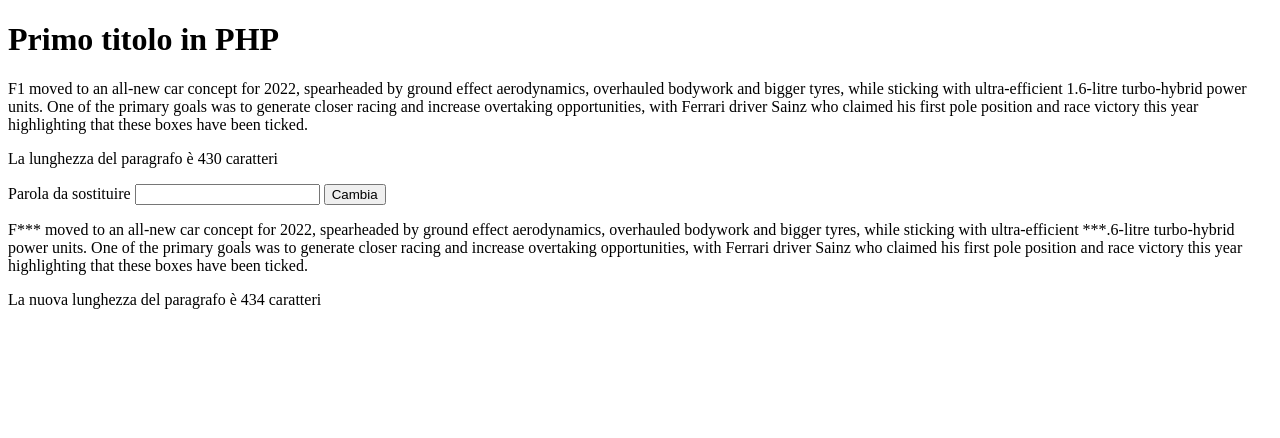
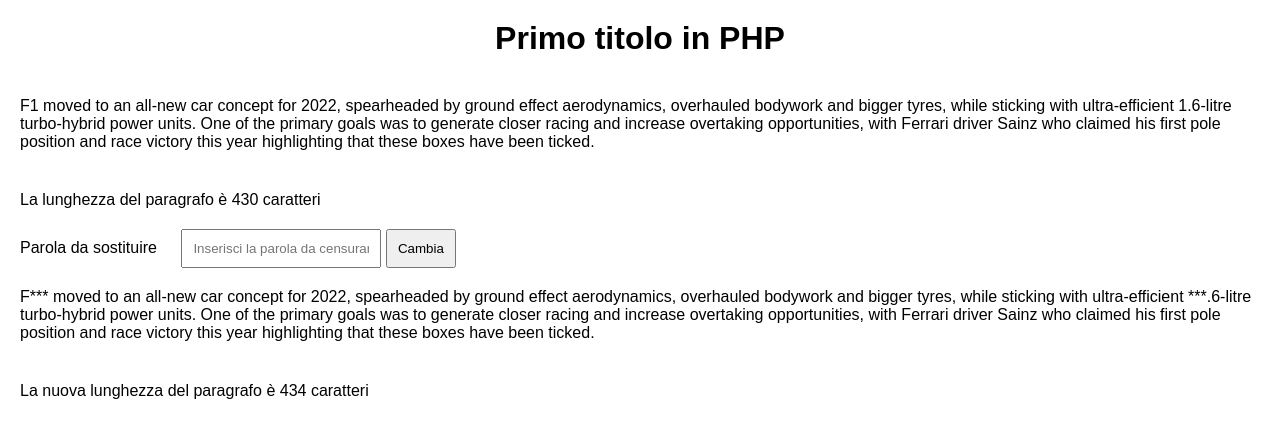
Before and after one commit to Paolo-dev-it/php-badwords, a PHP site: page /?cambiaParola=1 in a window 1280 px wide. Shown: the top 438 px of the page. Run offline with PHP 8.4, Linux system fonts and the light colour scheme.

Commit message:
Added file css. Project completed!

```diff
--- a/index.php
+++ b/index.php
@@ -15,6 +15,7 @@
     <meta http-equiv="X-UA-Compatible" content="IE=edge">
     <meta name="viewport" content="width=device-width, initial-scale=1.0">
     <title><?php echo $titoloPagina ?></title>
+    <link rel="stylesheet" href="style.css">
 </head>
 <body>
     <h1><?php echo $titolo ?></h1>
@@ -26,7 +27,7 @@
     <form action="" method="GET">
 
         <label for="">Parola da sostituire</label>
-        <input type="text" name='cambiaParola'>
+        <input type="text" name='cambiaParola' placeholder="Inserisci la parola da censurare">
         <button>Cambia</button>
 
         <p> <?php echo str_replace($_GET['cambiaParola'], '***', $paragrafo) ?></p>
--- /dev/null
+++ b/style.css
@@ -0,0 +1,31 @@
+* {
+  margin: 0;
+  padding: 0;
+  box-sizing: border-box;
+}
+
+body {
+  font-family: sans-serif;
+}
+
+h1 {
+  text-align: center;
+  padding: 20px;
+}
+
+p {
+  padding: 20px;
+}
+
+label {
+  padding: 20px;
+}
+
+input {
+  width: 200px;
+  padding: 10px;
+}
+
+button {
+  padding: 10px;
+}
```
